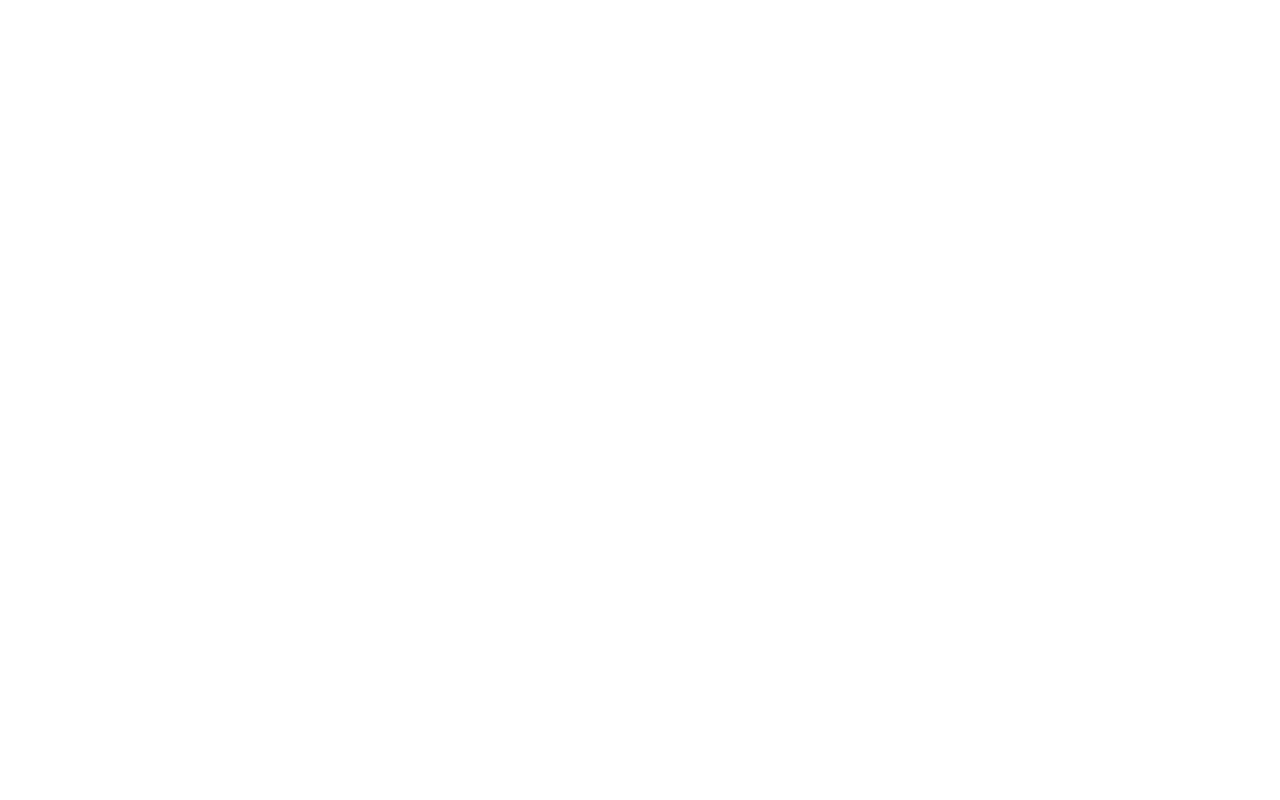
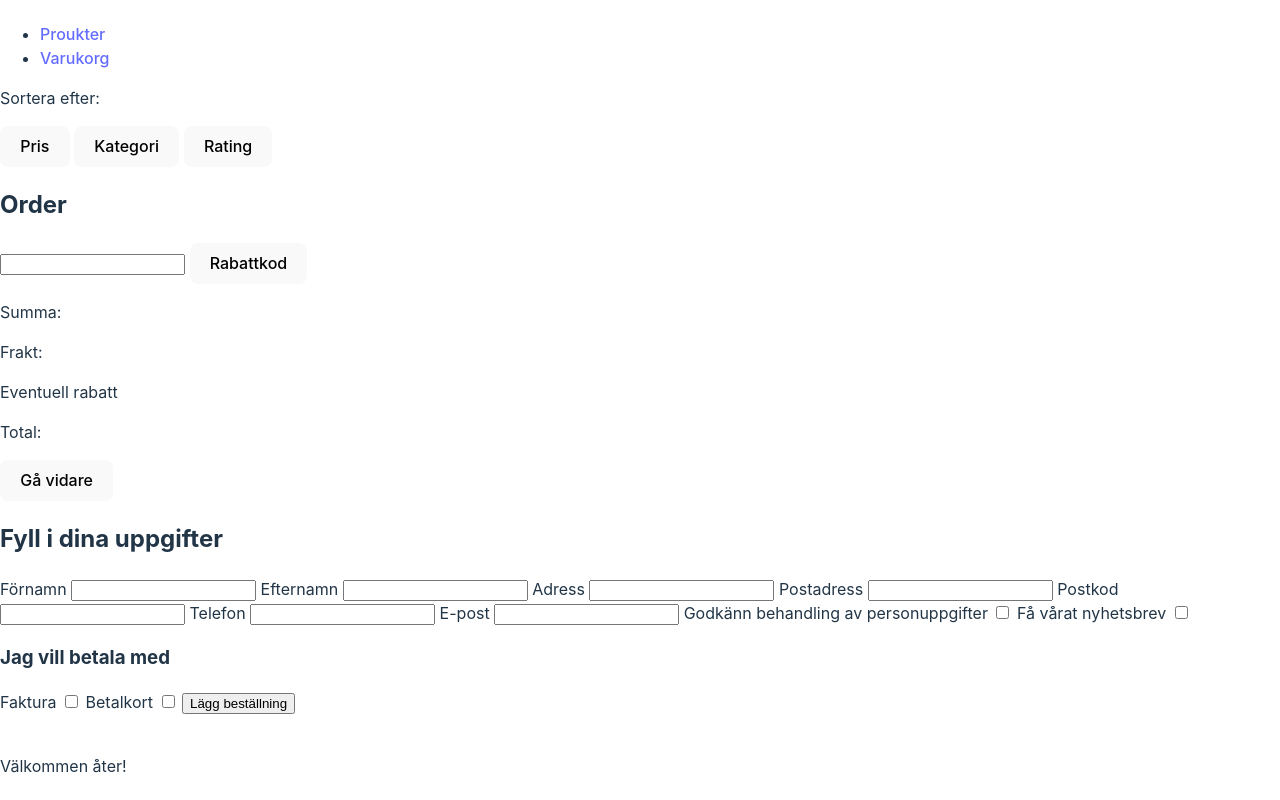
Before and after one commit to CatrinTQ/Kawaii-Donut-Store, a website built with Vite: page index.html in a window 1280 px wide. Built offline with nearby package versions, Linux system fonts and the light colour scheme.

Commit message:
:art: add html structure

```diff
--- a/index.html
+++ b/index.html
@@ -1,12 +1,108 @@
 <!doctype html>
-<html lang="en">
+<html lang="sv">
   <head>
     <meta charset="UTF-8" />
     <meta name="viewport" content="width=device-width, initial-scale=1.0" />
     <title>Kawaii donut</title>
   </head>
   <body>
-    <div id="app"></div>
+    <header>
+      <img class="logo-image"
+        src=""
+        alt=""
+        width=""
+        height=""
+        loading="eager">
+
+      <nav>
+        <span></span>
+        <span></span>
+        <span></span>
+      </nav>
+    </header>
+
+    <main>
+      <section class="navigation-page">
+        <ul>
+          <li><a href="#">Proukter</a></li>
+          <li><a href="#">Varukorg</a></li>
+        </ul>
+      </section>
+
+      <section class="product-page">
+        <p>Sortera efter:</p>
+        <button>Pris</button>
+        <button>Kategori</button>
+        <button>Rating</button>
+
+        <div id="products"></div>
+      </section>
+
+      <section class="product-info-page">
+        <div></div>
+      </section>
+
+      <section class="order-page">
+        <h2>Order</h2>
+        <div id="order-products"></div>
+        <input type="text">
+        <button>Rabattkod</button>
+        <p>Summa:</p>
+        <p>Frakt:</p>
+        <p>Eventuell rabatt</p>
+        <p>Total:</p>
+        <button>Gå vidare</button>
+      </section>
+
+      <section class="form-page">
+        <h2>Fyll i dina uppgifter</h2>
+        <form>
+          <label for="first-name">Förnamn</label>
+          <input type="text" id="first-name">
+
+          <label for="last-name">Efternamn</label>
+          <input type="text" id="last-name">
+
+          <label for="address">Adress</label>
+          <input type="text" id="address">
+
+          <label for="postal-address">Postadress</label>
+          <input type="text" id="postal-address">
+
+          <label for="entry-code">Postkod</label>
+          <input type="text" id="entry-code">
+
+          <label for="phone">Telefon</label>
+          <input type="number" id="phone">
+
+          <label for="email">E-post</label>
+          <input type="email" id="email">
+
+          <label for="accept-gdpr">Godkänn behandling av personuppgifter</label>
+          <input type="checkbox" id="accept-gdpr">
+
+          <label for="news-letter">Få vårat nyhetsbrev</label>
+          <input type="checkbox" id="news-letter">
+
+          <h3>Jag vill betala med</h3>
+          <label for="payment-invoice">Faktura</label>
+          <input type="checkbox" id="payment-invoice">
+
+          <label for="payment-card">Betalkort</label>
+          <input type="checkbox" id="payment-card">
+
+          <input type="submit" value="Lägg beställning">
+        </form>
+      </section>
+
+      <section class="successfull-order-page">
+        <div id="receiver-info"></div>
+        <div></div>
+        <img src="" alt="" width="" height="" loading="lazy">
+
+        <p>Välkommen åter!</p>
+      </section>
+    </main>
     <script type="module" src="/main.js"></script>
   </body>
 </html>
```
